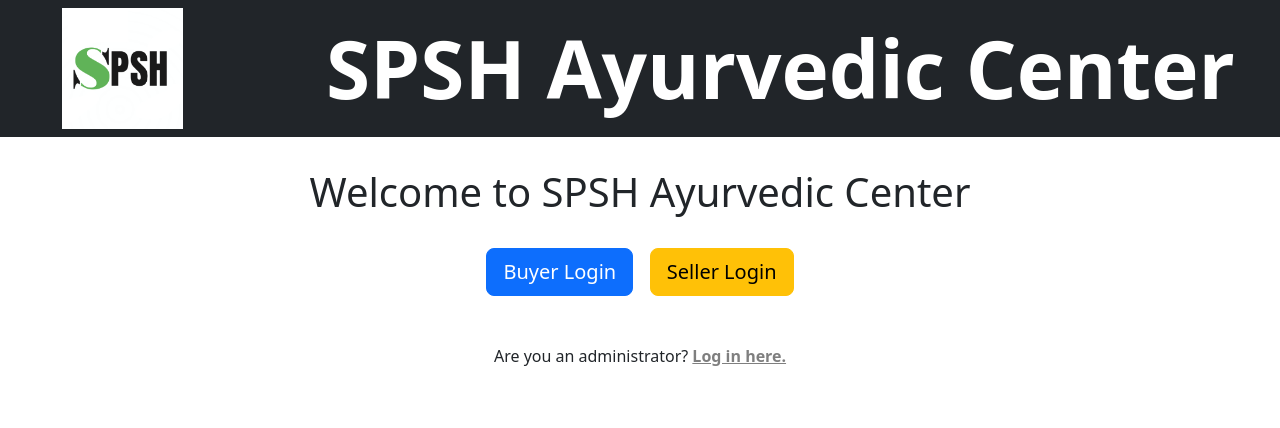
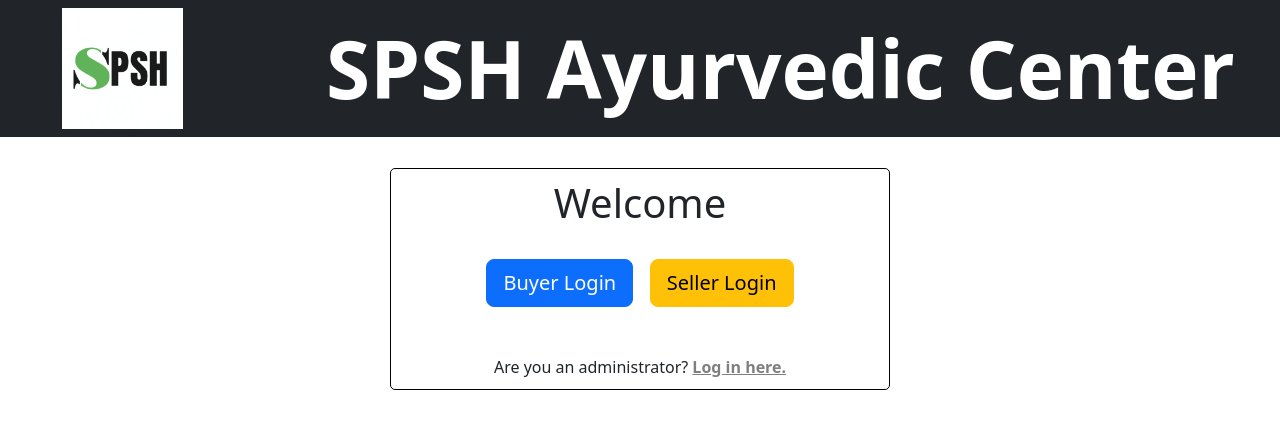
Before and after one commit to PoornaSenadheera100/SPSH-Ayurvedic-Center, a React (Create React App) app in the folder frontend/: page / in a window 1280 px wide. Shown: the top 428 px of the page. Built offline with nearby package versions, Linux system fonts and the light colour scheme; no server answers.

Commit message:
commit border and heading css

```diff
--- a/frontend/src/components/Welcome.js
+++ b/frontend/src/components/Welcome.js
@@ -2,7 +2,8 @@ export default function Welcome(){
     return(
         <div className="container">
             <center>
-                <h1>Welcome to SPSH Ayurvedic Center</h1>
+            <div align="center" style={{border: '1px solid black', borderRadius: '5px', padding: '10px', maxWidth: '500px', margin: '0 auto'}}>
+                <h1>Welcome</h1>
                 <br></br>
                 <a href="/buyerlogin"><button className="btn btn-primary btn-lg">Buyer Login</button></a>
                 &nbsp;&nbsp;&nbsp;&nbsp;
@@ -11,7 +12,9 @@ export default function Welcome(){
                 <br></br>
                 <br></br>
                 <p className="mb-0">Are you an administrator? <a href="/adminlogin" className="text-black-50 fw-bold">Log in here.</a></p>
+            </div>
             </center>
         </div>
+
     )
 }
```
